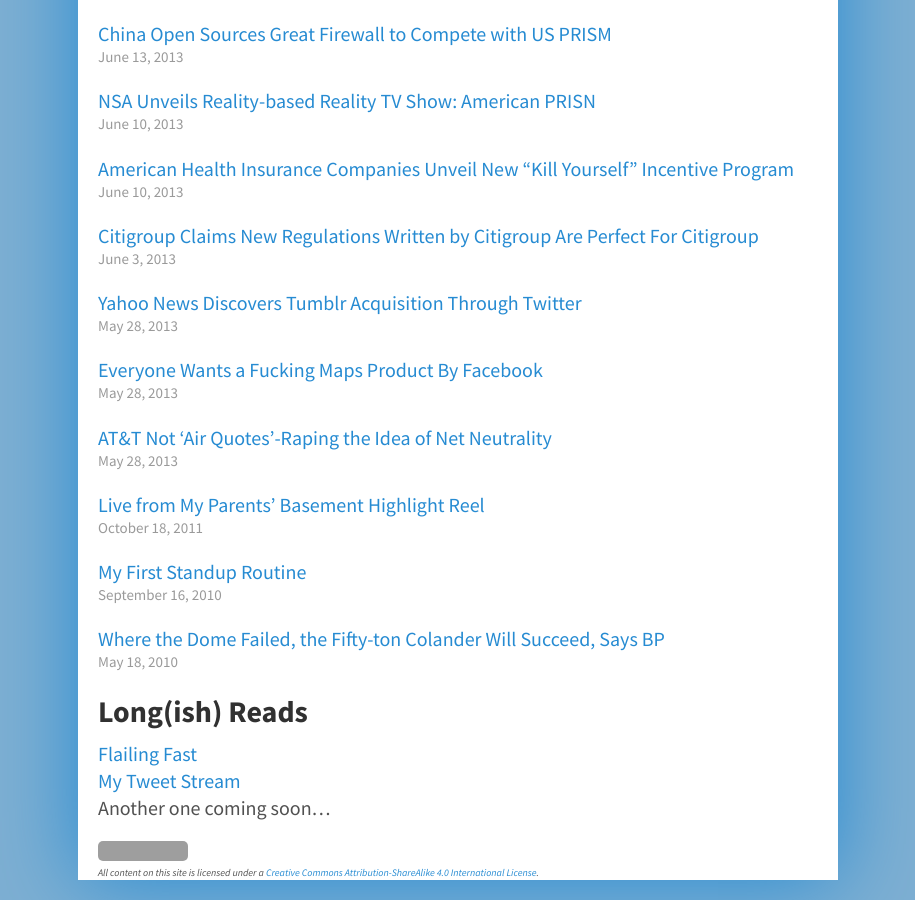
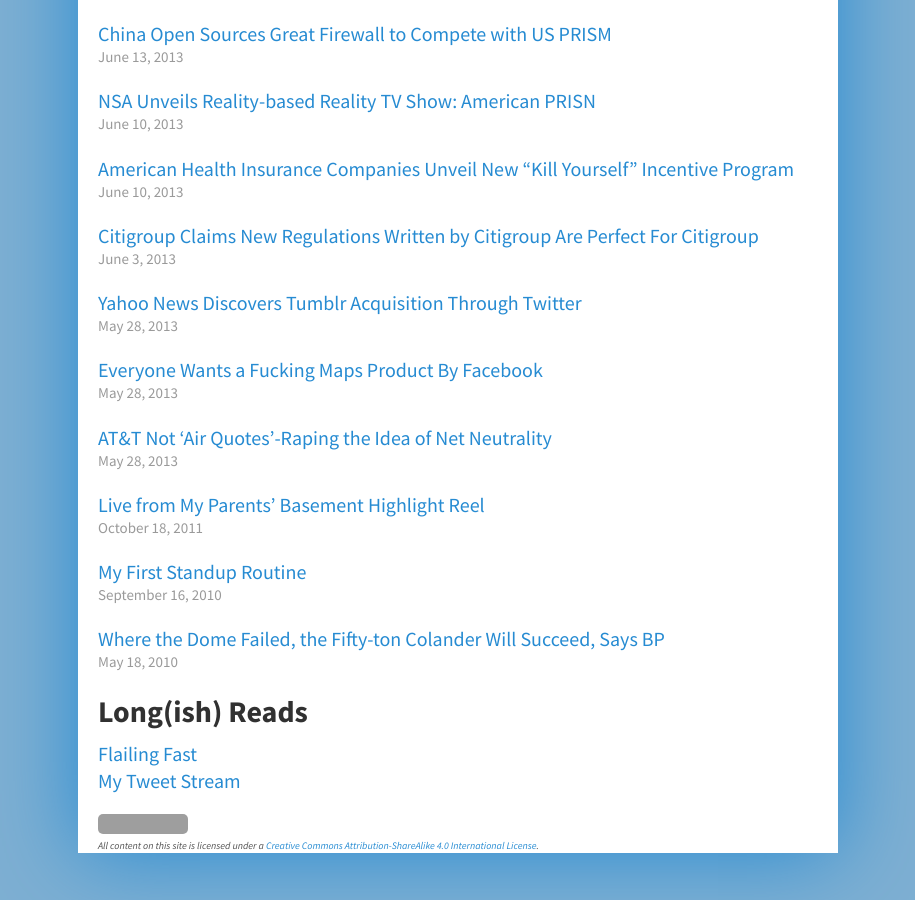
Before and after one commit to acityinohio/bitbanter-archive, a Jekyll site: the page built from archive.md, in a window 1280 px wide and 900 px high, scrolled down 5339 px. Shown: the whole window, without its empty margins (182-1097 px from the left). Built offline with Jekyll 4.4.1, drawn with Linux system fonts in a browser that asks for light colours; Markdown is read by kramdown in place of the engine named in the settings; grey boxes are pictures that could not be loaded.

```diff
--- a/archive.md
+++ b/archive.md
@@ -10,6 +10,5 @@ title: Archive
 
 ##Long(ish) Reads
 
-<a href="http://flailfast.com/" target="_blank">Flailing Fast</a>
-<a href="http://twitter.com/ACityInOhio" target="_blank">My Tweet Stream</a>
-Another one coming soon...
+<a href="http://www.flailfast.com/" target="_blank">Flailing Fast</a>
+<a href="https://twitter.com/acityinohio" target="_blank">My Tweet Stream</a>
--- a/public/css/poole.css
+++ b/public/css/poole.css
@@ -30,7 +30,7 @@
  */
 
 /* import some web fonts */
-@import url("http://fonts.googleapis.com/css?family=Source+Sans+Pro:400,700,400italic");
+@import url("https://fonts.googleapis.com/css?family=Source+Sans+Pro:400,700,400italic");
 
 /*
  * Body resets
```
Also changed, not shown: about.md (+4 -4 lines).
